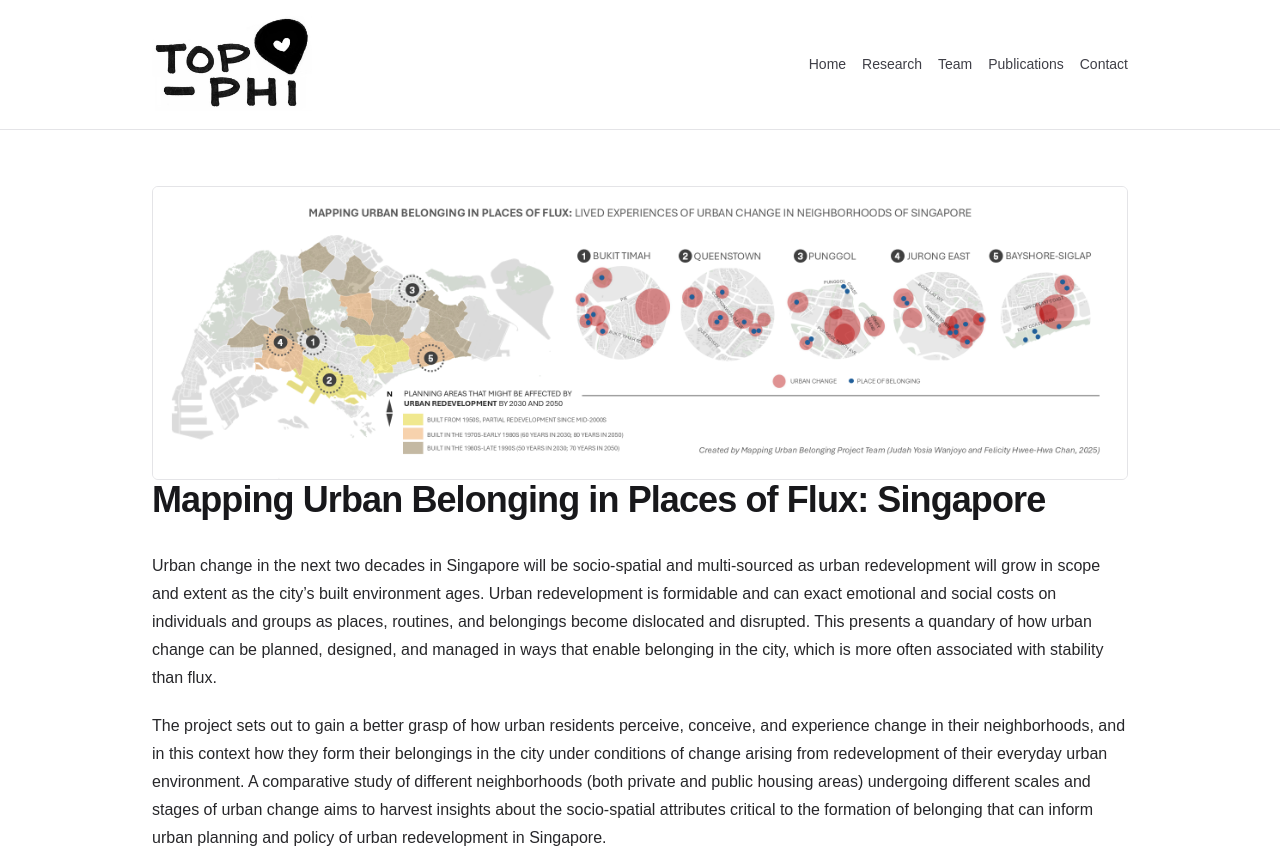
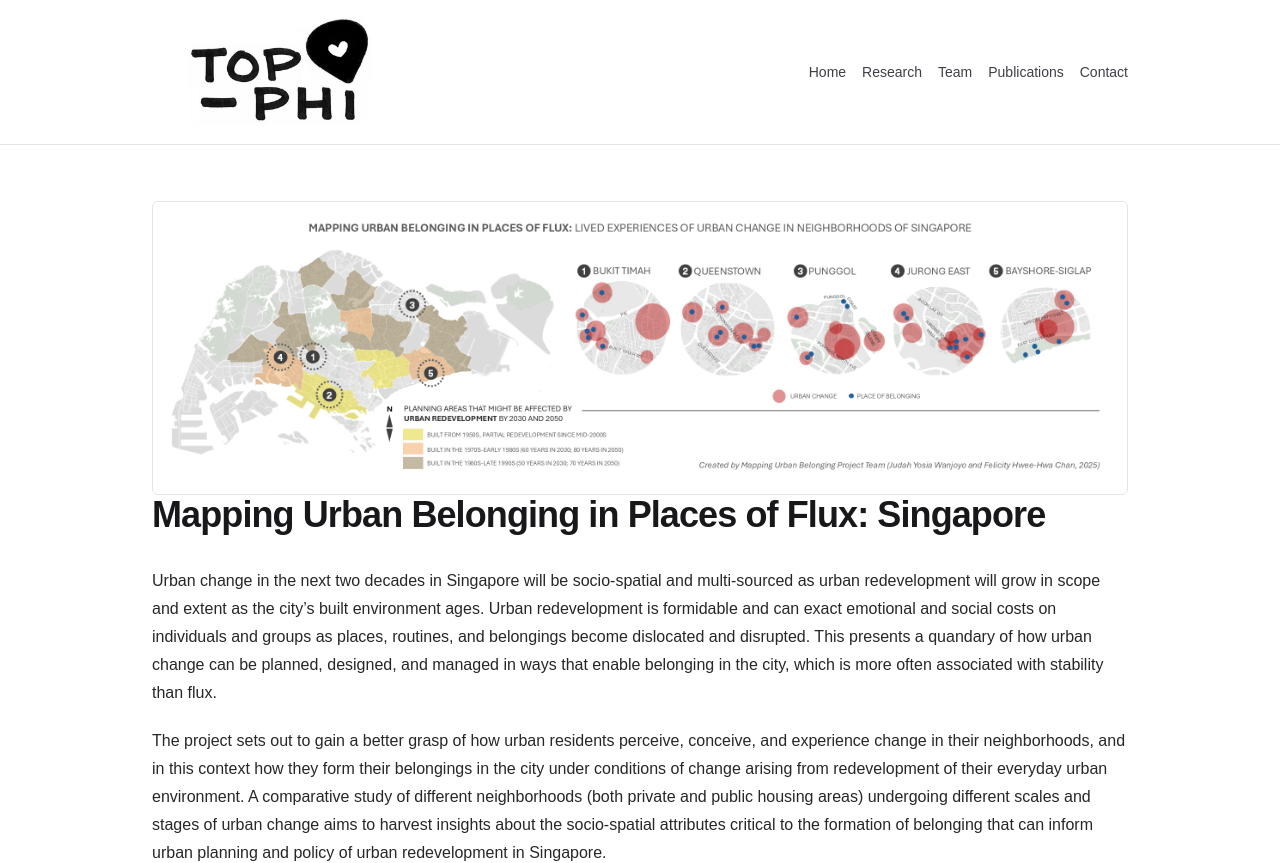
Before and after one commit to jijonsit/urban-belonging-site, a Next.js app: page / in a window 1280 px wide. Shown: the top 863 px of the page. Built offline with nearby package versions, Linux system fonts and the light colour scheme.

Commit message:
Update Logo fill

```diff
--- a/app/_components/SiteHeader.tsx
+++ b/app/_components/SiteHeader.tsx
@@ -8,15 +8,16 @@ export default function SiteHeader() {
     <header className="border-b border-zinc-200 bg-white">
       <div className="mx-auto flex w-full max-w-5xl items-center justify-between px-6 py-4">
         <Link href="/" className="flex items-center gap-3">
-          <Image
-            src="/images/lkycic/topo-phi-logo.jpg"
-            alt="Topo-phi"
-            width={200}
-            height={30}
-            priority
-            sizes="(max-width: 640px) 150px, (max-width: 768px) 200px, 250px"
-            className="h-auto w-24 sm:w-32 md:w-40 object-contain"
-          />
+          <div className="relative h-20 w-48 sm:h-24 sm:w-56 md:h-28 md:w-64">
+            <Image
+              src="/images/lkycic/topo-phi-logo.jpg"
+              alt="Topo-phi"
+              fill
+              priority
+              sizes="(max-width: 640px) 192px, (max-width: 768px) 224px, 256px"
+              className="object-contain"
+            />
+          </div>
           <span className="text-xl font-semibold tracking-widest text-zinc-900 sm:text-2xl">
             {textWithBreaks}
           </span>
```
